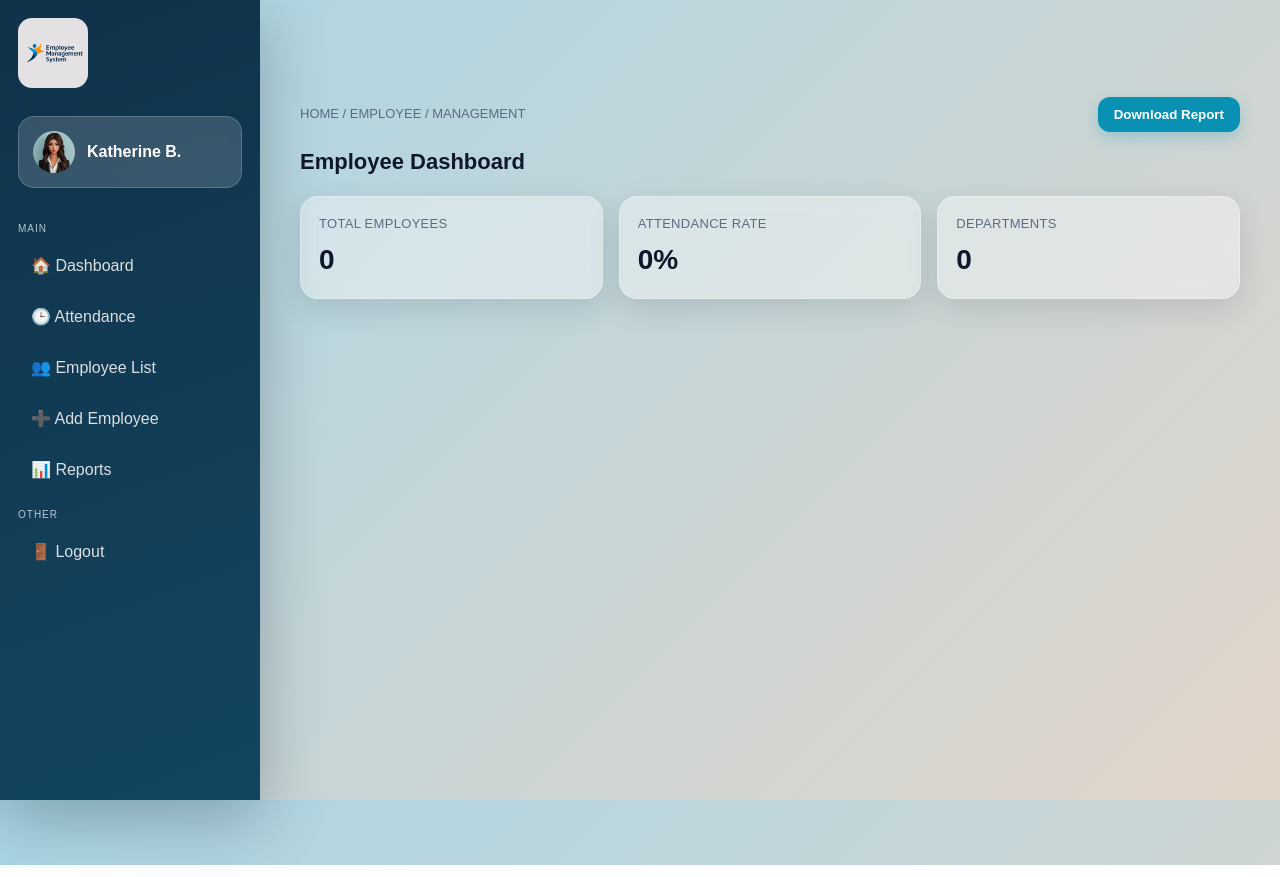
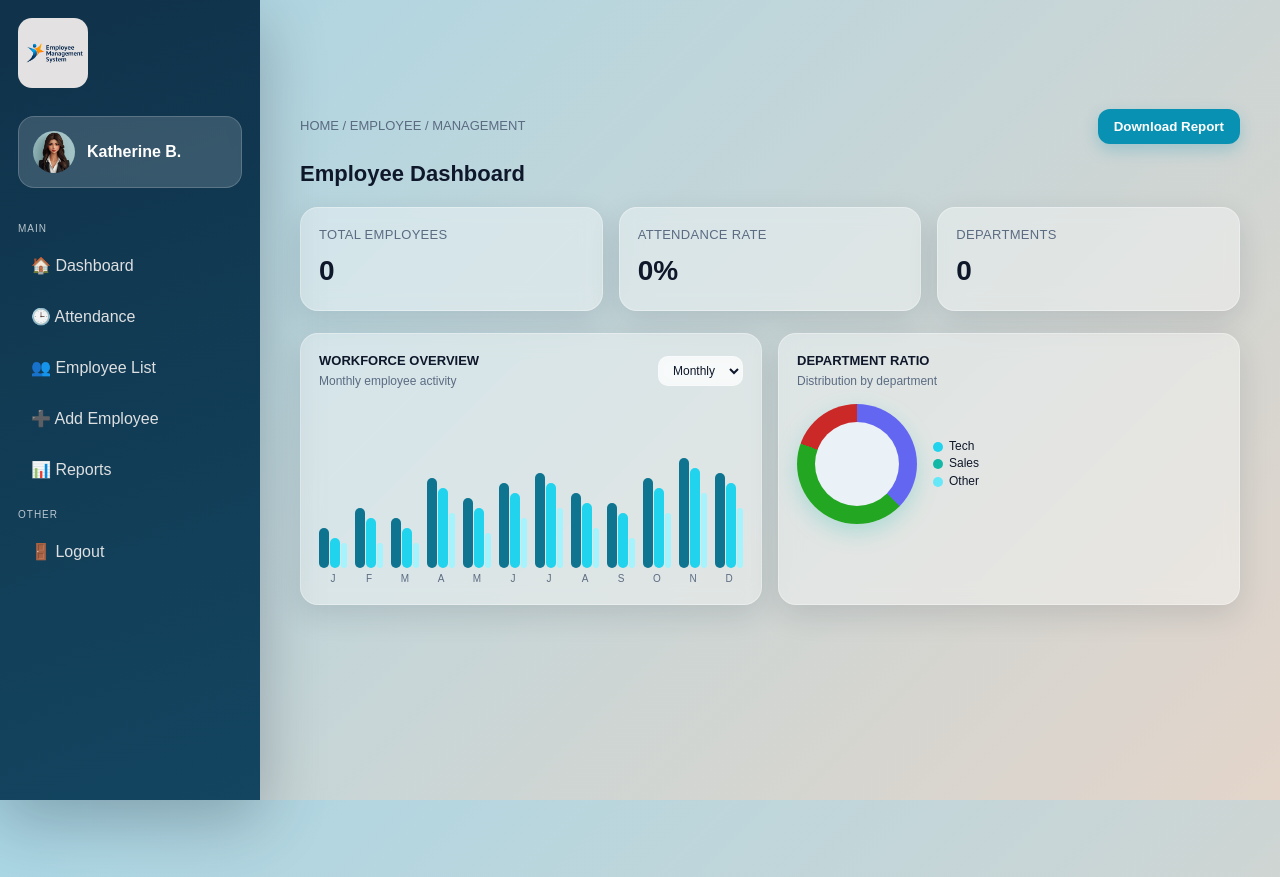
Before and after one commit to Aditi-ai-droid/Employee-Management-System, a React (Create React App) app in the folder frontend/: page /dashboard in a window 1280 px wide. Built offline with nearby package versions, Linux system fonts and the light colour scheme; no server answers.

Commit message:
Refactor EmployeeDashboard for improved loading state

```diff
--- a/frontend/src/Dashboard.jsx
+++ b/frontend/src/Dashboard.jsx
@@ -1,3 +1,5 @@
+
+// ✅ EmployeeDashboard.jsx
 
 import React, { useEffect, useState } from "react";
 import axios from "axios";
@@ -7,36 +9,30 @@ import "./dashboard.css";
 export default function EmployeeDashboard() {
 
   const [summary, setSummary] = useState(null);
-  const [loading, setLoading] = useState(true);
 
+  // ✅ Fetch summary
   useEffect(() => {
 
     axios
       .get("https://employee-management-api-msby.onrender.com/api/dashboard/summary")
-      .then((res) => {
-
-        setSummary(res.data);
-        setLoading(false);
-
-      })
+      .then((res) => setSummary(res.data))
       .catch((err) => {
 
         console.log("Dashboard API Error:", err);
 
-        // fallback so dashboard still opens
+        // fallback so dashboard still loads
         setSummary({
           totalEmployees: 0,
           attendanceRate: 0,
-          departments: 0,
+          departments: 0
         });
-
-        setLoading(false);
 
       });
 
   }, []);
 
 
+  // ✅ Download Report
   const handleDownload = async () => {
 
     try {
@@ -63,13 +59,14 @@ export default function EmployeeDashboard() {
       console.log("Report Download Error:", err);
 
     }
+
   };
 
 
-  if (loading) {
+  if (!summary) {
 
     return (
-      <h2 style={{ textAlign: "center", marginTop: "40px" }}>
+      <h2 className="loading" style={{ textAlign: "center", marginTop: "40px" }}>
         Loading Dashboard...
       </h2>
     );
@@ -83,7 +80,6 @@ export default function EmployeeDashboard() {
 
       <div className="layout">
 
-
         {/* SIDEBAR */}
 
         <aside className="sidebar fixed-left">
@@ -93,6 +89,7 @@ export default function EmployeeDashboard() {
           </div>
 
           <div className="profile">
+
             <img
               className="profile-img"
               src="image/avatar.jpg"
@@ -110,23 +107,45 @@ export default function EmployeeDashboard() {
 
             <div className="nav-label">MAIN</div>
 
-            <Link to="/dashboard" className="nav-item">🏠 Dashboard</Link>
+            <Link to="/dashboard" className="nav-item">
+              🏠 Dashboard
+            </Link>
 
-            <Link to="/attendance" className="nav-item">🕒 Attendance</Link>
+            <Link to="/attendance" className="nav-item">
+              🕒 Attendance
+            </Link>
 
-            <Link to="/employeeList" className="nav-item">👥 Employee List</Link>
+            <Link to="/employeeList" className="nav-item">
+              👥 Employee List
+            </Link>
 
-            <Link to="/addEmployee" className="nav-item">➕ Add Employee</Link>
+            <Link to="/addEmployee" className="nav-item">
+              ➕ Add Employee
+            </Link>
 
-            <Link to="/reports" className="nav-item">📊 Reports</Link>
+            <Link to="/reports" className="nav-item">
+              📊 Reports
+            </Link>
 
             <div className="nav-label">OTHER</div>
 
-            <Link to="/signup" className="nav-item">🚪 Logout</Link>
+            <Link to="/signup" className="nav-item">
+              🚪 Logout
+            </Link>
 
           </div>
 
         </aside>
+
+
+        {/* DARK MODE */}
+
+        <button
+          className="theme-toggle"
+          onClick={() => document.body.classList.toggle("dark")}
+        >
+          🌓
+        </button>
 
 
         {/* MAIN CONTENT */}
@@ -139,12 +158,13 @@ export default function EmployeeDashboard() {
               HOME / EMPLOYEE / MANAGEMENT
             </div>
 
-            <button
-              className="button-primary"
-              onClick={handleDownload}
-            >
-              Download Report
-            </button>
+            <div className="right-controls">
+
+              <button className="button-primary" onClick={handleDownload}>
+                Download Report
+              </button>
+
+            </div>
 
           </div>
 
@@ -160,25 +180,97 @@ export default function EmployeeDashboard() {
 
             <div className="stat-box premium">
               <p className="stat-title">TOTAL EMPLOYEES</p>
-              <h3 className="stat-value">
-                {summary.totalEmployees}
-              </h3>
+              <h3 className="stat-value">{summary.totalEmployees}</h3>
+            </div>
+
+            <div className="stat-box premium">
+              <p className="stat-title">ATTENDANCE RATE</p>
+              <h3 className="stat-value">{summary.attendanceRate}%</h3>
+            </div>
+
+            <div className="stat-box premium">
+              <p className="stat-title">DEPARTMENTS</p>
+              <h3 className="stat-value">{summary.departments}</h3>
+            </div>
+
+          </div>
+
+
+          {/* WORKFORCE SECTION */}
+
+          <div className="section-grid compact">
+
+            <div className="sales-card premium-shadow">
+
+              <div className="sales-header">
+
+                <div>
+                  <p className="box-title">WORKFORCE OVERVIEW</p>
+                  <p className="box-sub">Monthly employee activity</p>
+                </div>
+
+                <select className="month-select">
+                  <option>Monthly</option>
+                  <option>Weekly</option>
+                </select>
+
+              </div>
+
+              <div className="bar-wrapper improved-bars">
+
+                {[40,60,50,90,70,85,95,75,65,90,110,95].map((h, i) => (
+
+                  <div key={i} className="bar-col">
+
+                    <div className="bars">
+
+                      <div className="bar1" style={{ height: h }}></div>
+
+                      <div className="bar2" style={{ height: h - 10 }}></div>
+
+                      <div className="bar3" style={{ height: Math.max(25, h - 35) }}></div>
+
+                    </div>
+
+                    <p className="bar-month">
+                      {"JFMAMJJASOND"[i]}
+                    </p>
+
+                  </div>
+
+                ))}
+
+              </div>
+
             </div>
 
 
-            <div className="stat-box premium">
-              <p className="stat-title">ATTENDANCE RATE</p>
-              <h3 className="stat-value">
-                {summary.attendanceRate}%
-              </h3>
-            </div>
+            {/* DONUT */}
 
+            <div className="donut-card premium-shadow">
 
-            <div className="stat-box premium">
-              <p className="stat-title">DEPARTMENTS</p>
-              <h3 className="stat-value">
-                {summary.departments}
-              </h3>
+              <p className="box-title">DEPARTMENT RATIO</p>
+
+              <p className="box-sub">Distribution by department</p>
+
+              <div className="donut-wrap">
+
+                <div
+                  className="donut upgraded-ring"
+                  style={{
+                    background:
+                      "conic-gradient(#6366F1 0deg 135deg, #23a723ff 135deg 290deg, #cb2828ff 290deg 360deg)"
+                  }}
+                ></div>
+
+                <div className="legend">
+                  <p><span className="dot dot1"></span>Tech</p>
+                  <p><span className="dot dot2"></span>Sales</p>
+                  <p><span className="dot dot3"></span>Other</p>
+                </div>
+
+              </div>
+
             </div>
 
           </div>
```
